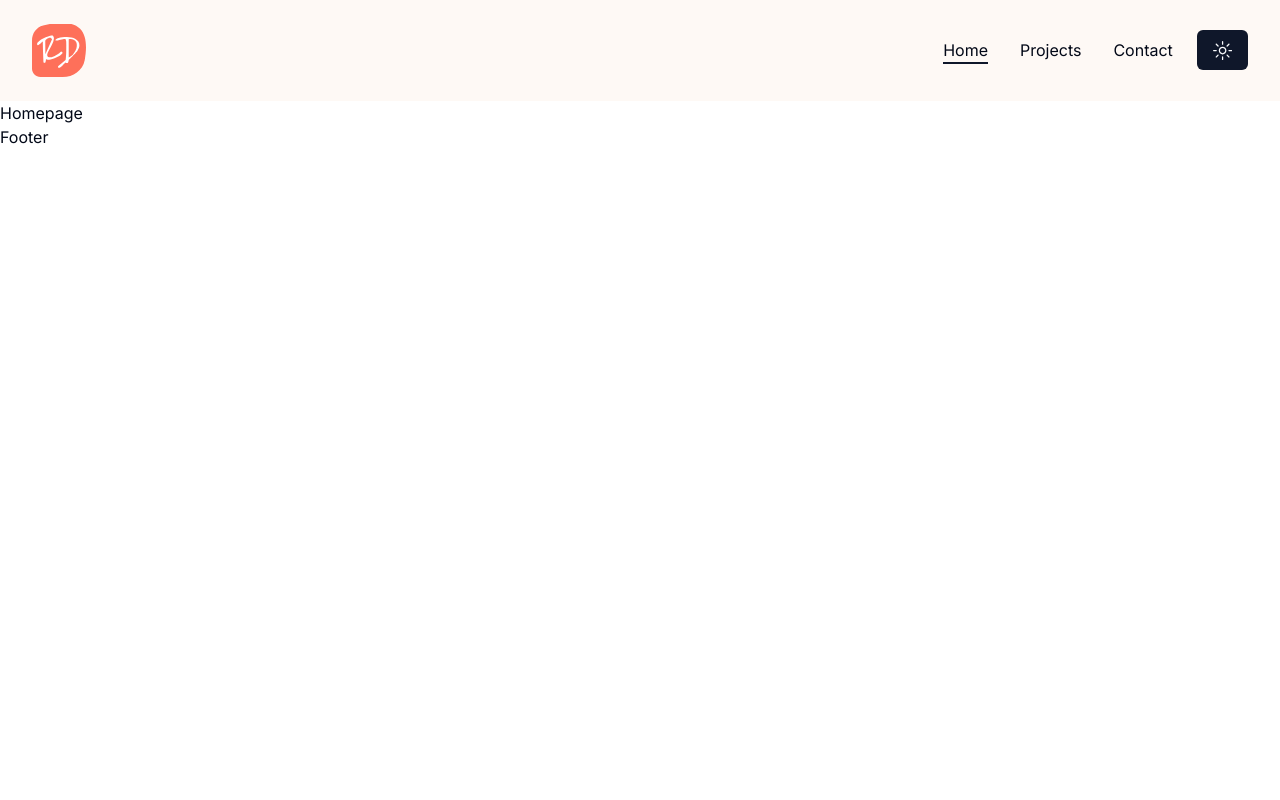
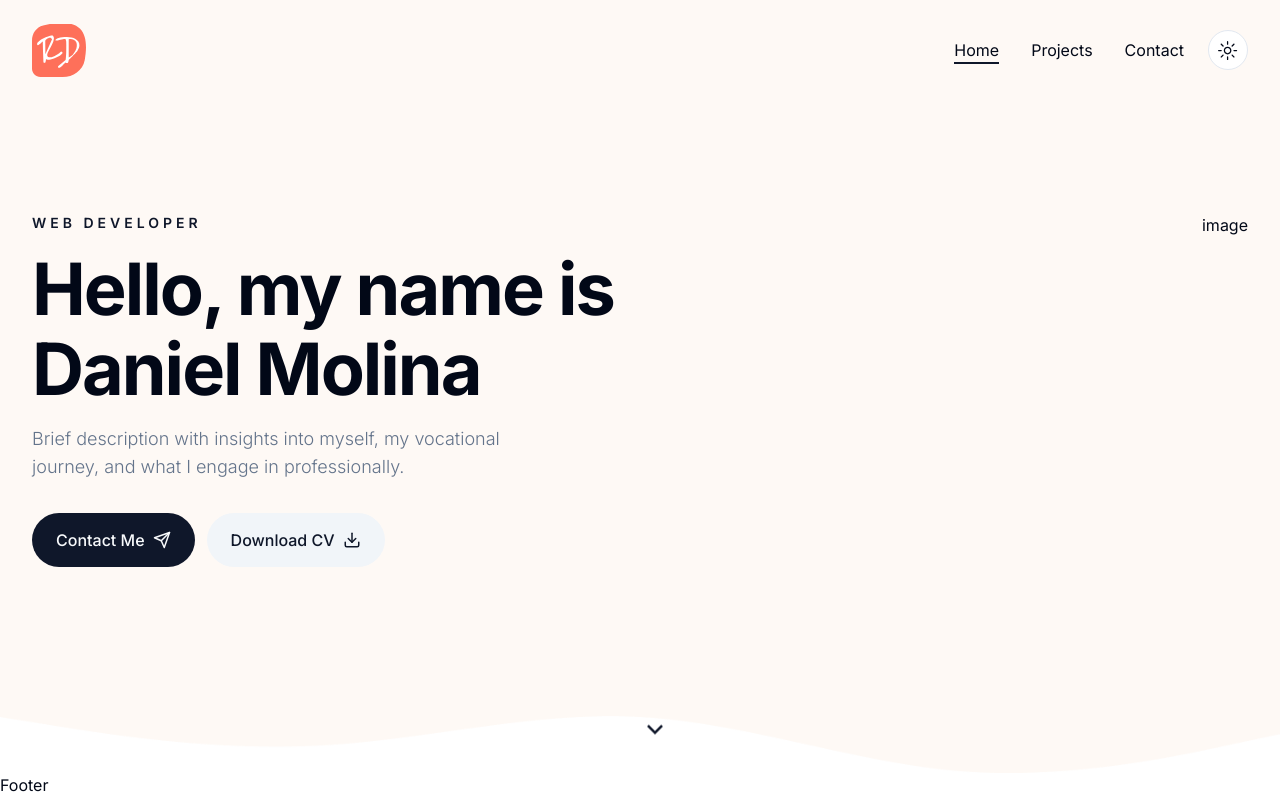
Before and after one commit to Molina-Daniel/personal-website-nextjs, a Next.js app: page / in a window 1280 px wide. Built offline with nearby package versions, Linux system fonts and the light colour scheme.

Commit message:
feat: add hero section

```diff
--- a/app/globals.css
+++ b/app/globals.css
@@ -74,3 +74,11 @@
     @apply bg-background text-foreground;
   }
 }
+
+.h1 {
+  @apply text-6xl xl:text-[72px] xl:leading-[80px] tracking-[-2px] font-bold;
+}
+
+.subtitle {
+  @apply text-muted-foreground text-lg mb-8 font-light;
+}
--- a/app/page.tsx
+++ b/app/page.tsx
@@ -1,3 +1,9 @@
+import Hero from "@/components/Hero";
+
 export default function Home() {
-  return <main>Homepage</main>;
+  return (
+    <main>
+      <Hero />
+    </main>
+  );
 }
--- /dev/null
+++ b/components/Badge.tsx
@@ -0,0 +1,5 @@
+const Badge = () => {
+  return <div>Badge</div>;
+};
+
+export default Badge;
--- /dev/null
+++ b/components/DevImg.tsx
@@ -0,0 +1,5 @@
+const DevImg = () => {
+  return <div>DevImg</div>;
+};
+
+export default DevImg;
--- /dev/null
+++ b/components/Hero.tsx
@@ -0,0 +1,44 @@
+import Link from "next/link";
+import { RiArrowDownSLine } from "react-icons/ri";
+import { Button } from "./ui/button";
+import { Download, Send } from "lucide-react";
+
+const Hero = () => {
+  return (
+    <section className="py-12 xl:py-24 h-[84vh] xl:pt-28 bg-hero bg-no-repeat bg-bottom bg-cover dark:bg-none">
+      <div className="container mx-auto">
+        <div className="flex justify-between gap-x-8">
+          {/* text */}
+          <div className="flex max-w-[600px] flex-col justify-center mx-auto xl:mx-0 text-center xl:text-left">
+            <div className="text-sm uppercase font-semibold mb-4 text-primary tracking-[4px]">
+              Web Developer
+            </div>
+            <h1 className="h1 mb-4">Hello, my name is Daniel Molina</h1>
+            <p className="subtitle max-w-[490px] mx-auto xl:mx-0">
+              Brief description with insights into myself, my vocational
+              journey, and what I engage in professionally.
+            </p>
+            {/* socials buttons */}
+            <div className="flex flex-col gap-y-3 md:flex-row gap-x-3 mx-auto xl:mx-0 mb-12">
+              <Link href="/contact">
+                <Button className="gap-x-2">
+                  Contact Me <Send size={18} />
+                </Button>
+              </Link>
+              <Button variant="secondary" className="gap-x-2">
+                Download CV <Download size={18} />
+              </Button>
+            </div>
+          </div>
+          {/* image */}
+          <div className="hidden xl:flex relative">image</div>
+        </div>
+        {/* icon */}
+        <div className="hidden md:flex absolute left-2/4 bottom-44 xl:bottom-12 animate-bounce">
+          <RiArrowDownSLine className="text-3xl text-primary" />
+        </div>
+      </div>
+    </section>
+  );
+};
+export default Hero;
--- /dev/null
+++ b/components/Socials.tsx
@@ -0,0 +1,5 @@
+const Socials = () => {
+  return <div>Socials</div>;
+};
+
+export default Socials;
--- a/components/ThemeToggler.tsx
+++ b/components/ThemeToggler.tsx
@@ -9,7 +9,11 @@ const ThemeToggler = () => {
 
   return (
     <div>
-      <Button onClick={() => setTheme(theme === "dark" ? "light" : "dark")}>
+      <Button
+        variant="outline"
+        size="icon"
+        onClick={() => setTheme(theme === "dark" ? "light" : "dark")}
+      >
         <SunIcon className="h-[1.2rem] w-[1.2rem] rotate-0 scale-100 transition-all dark:-rotate-90 dark:scale-0" />
         <MoonIcon className="absolute h-[1.2rem] w-[1.2rem] rotate-90 scale-0 transition-all dark:rotate-0 dark:scale-100" />
       </Button>
--- a/components/ui/button.tsx
+++ b/components/ui/button.tsx
@@ -1,11 +1,11 @@
-import * as React from "react"
-import { Slot } from "@radix-ui/react-slot"
-import { cva, type VariantProps } from "class-variance-authority"
+import * as React from "react";
+import { Slot } from "@radix-ui/react-slot";
+import { cva, type VariantProps } from "class-variance-authority";
 
-import { cn } from "@/lib/utils"
+import { cn } from "@/lib/utils";
 
 const buttonVariants = cva(
-  "inline-flex items-center justify-center whitespace-nowrap rounded-md text-sm font-medium ring-offset-background transition-colors focus-visible:outline-none focus-visible:ring-2 focus-visible:ring-ring focus-visible:ring-offset-2 disabled:pointer-events-none disabled:opacity-50",
+  "inline-flex items-center justify-center whitespace-nowrap rounded-full text-base font-medium ring-offset-background transition-colors focus-visible:outline-none focus-visible:ring-2 focus-visible:ring-ring focus-visible:ring-offset-2 disabled:pointer-events-none disabled:opacity-50",
   {
     variants: {
       variant: {
@@ -20,7 +20,7 @@ const buttonVariants = cva(
         link: "text-primary underline-offset-4 hover:underline",
       },
       size: {
-        default: "h-10 px-4 py-2",
+        default: "h-[54px] px-6 py-2",
         sm: "h-9 rounded-md px-3",
         lg: "h-11 rounded-md px-8",
         icon: "h-10 w-10",
@@ -31,26 +31,26 @@ const buttonVariants = cva(
       size: "default",
     },
   }
-)
+);
 
 export interface ButtonProps
   extends React.ButtonHTMLAttributes<HTMLButtonElement>,
     VariantProps<typeof buttonVariants> {
-  asChild?: boolean
+  asChild?: boolean;
 }
 
 const Button = React.forwardRef<HTMLButtonElement, ButtonProps>(
   ({ className, variant, size, asChild = false, ...props }, ref) => {
-    const Comp = asChild ? Slot : "button"
+    const Comp = asChild ? Slot : "button";
     return (
       <Comp
         className={cn(buttonVariants({ variant, size, className }))}
         ref={ref}
         {...props}
       />
-    )
+    );
   }
-)
-Button.displayName = "Button"
+);
+Button.displayName = "Button";
 
-export { Button, buttonVariants }
+export { Button, buttonVariants };
--- a/tailwind.config.ts
+++ b/tailwind.config.ts
@@ -1,13 +1,13 @@
-import type { Config } from "tailwindcss"
+import type { Config } from "tailwindcss";
 
 const config = {
   darkMode: ["class"],
   content: [
-    './pages/**/*.{ts,tsx}',
-    './components/**/*.{ts,tsx}',
-    './app/**/*.{ts,tsx}',
-    './src/**/*.{ts,tsx}',
-	],
+    "./pages/**/*.{ts,tsx}",
+    "./components/**/*.{ts,tsx}",
+    "./app/**/*.{ts,tsx}",
+    "./src/**/*.{ts,tsx}",
+  ],
   prefix: "",
   theme: {
     container: {
@@ -72,9 +72,12 @@ const config = {
         "accordion-down": "accordion-down 0.2s ease-out",
         "accordion-up": "accordion-up 0.2s ease-out",
       },
+      backgroundImage: {
+        hero: "url(/hero/hero-bg.png)",
+      },
     },
   },
   plugins: [require("tailwindcss-animate")],
-} satisfies Config
+} satisfies Config;
 
-export default config
+export default config;
```
Also changed, not shown: public/hero/hero-bg.png (added).
